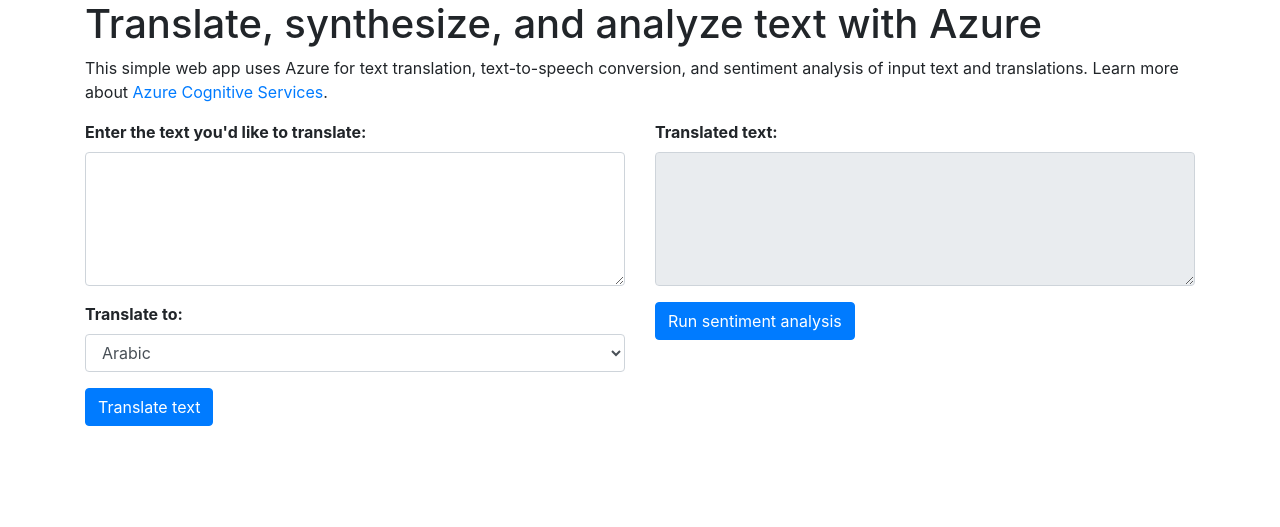
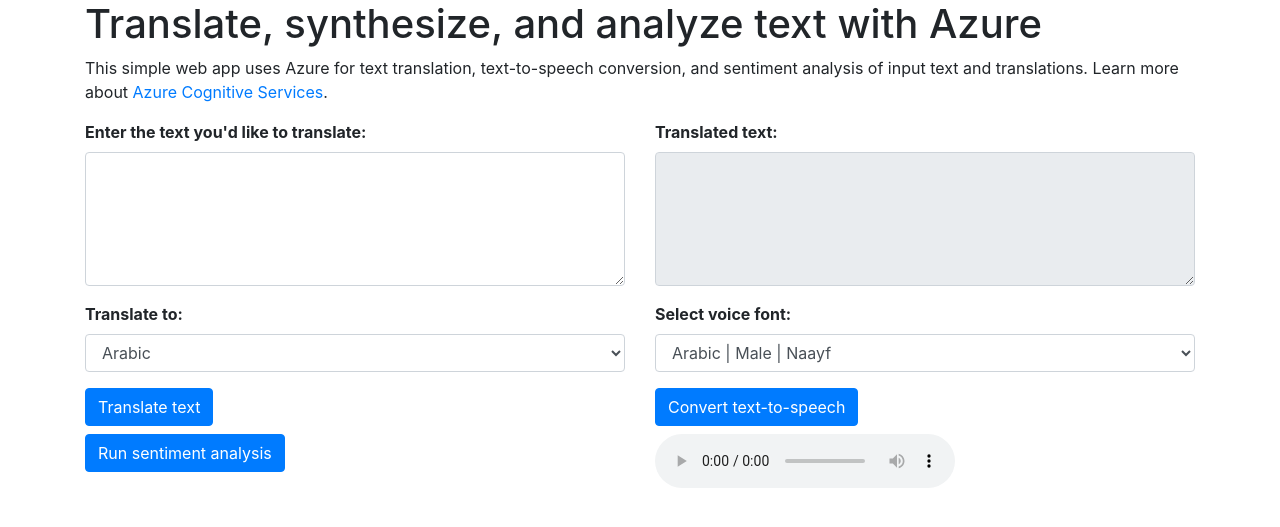
Before and after one commit to starmaerker/Flask_Translate, a Flask app: page / in a window 1280 px wide. Shown: the top 527 px of the page. Run offline with Flask 2, Linux system fonts and the light colour scheme; some libraries are stand-ins or nearby versions.

Commit message:
add text to speech

```diff
--- a/app.py
+++ b/app.py
@@ -33,4 +33,15 @@
     return jsonify(response)
 
 
-import translate, sentiment
+@app.route('/text-to-speech', methods=['POST'])
+def text_to_speech():
+    data = request.get_json()
+    text_input = data['text']
+    voice_font = data['voice']
+    tts = synthesize.TextToSpeech(text_input, voice_font)
+    tts.get_token()
+    audio_response = tts.save_audio()
+    return audio_response
+
+
+import translate, sentiment, synthesize
--- a/static/scripts/main.js
+++ b/static/scripts/main.js
@@ -167,4 +167,5 @@
       document.getElementById("select-voice").value = "(vi-VN, An)";
     }
   });
+
 });
--- a/templates/index.html
+++ b/templates/index.html
@@ -55,7 +55,11 @@
       </div>
 
       <!-- Start sentiment code-->
-
+    <button type="submit" class="btn btn-primary mb-2" id="sentiment-analysis">Run sentiment analysis</button></br>
+        <div id="sentiment" style="display: none">
+        <p>Sentiment scores are provided on a 1 point scale. The closer the sentiment score is to 1, indicates positive sentiment. The closer it is to 0, indicates negative sentiment.</p>
+        <strong>Sentiment score for input:</strong> <span id="input-sentiment"></span><br /><strong>Sentiment score for translation:</strong> <span id="translation-sentiment"></span>
+        </div>
       <!-- End sentiment code -->
 
     </form>
@@ -69,17 +73,62 @@
       </div>
 
       <!-- Start voice font selection code -->
-        <button type="submit" class="btn btn-primary mb-2" id="sentiment-analysis">Run sentiment analysis</button></br>
-        <div id="sentiment" style="display: none">
-        <p>Sentiment scores are provided on a 1 point scale. The closer the sentiment score is to 1, indicates positive sentiment. The closer it is to 0, indicates negative sentiment.</p>
-        <strong>Sentiment score for input:</strong> <span id="input-sentiment"></span><br /><strong>Sentiment score for translation:</strong> <span id="translation-sentiment"></span>
-        </div>
+        <div class="form-group">
+  <label for="select-voice"><strong>Select voice font:</strong></label>
+  <select class="form-control" id="select-voice">
+    <option value="(ar-SA, Naayf)">Arabic | Male | Naayf</option>
+    <option value="(ca-ES, HerenaRUS)">Catalan | Female | HerenaRUS</option>
+    <option value="(zh-CN, HuihuiRUS)">Chinese (Mainland) | Female | HuihuiRUS</option>
+    <option value="(zh-CN, Kangkang, Apollo)">Chinese (Mainland) | Male | Kangkang, Apollo</option>
+    <option value="(zh-HK, Tracy, Apollo)">Chinese (Hong Kong)| Female | Tracy, Apollo</option>
+    <option value="(zh-HK, Danny, Apollo)">Chinese (Hong Kong) | Male | Danny, Apollo</option>
+    <option value="(zh-TW, Yating, Apollo)">Chinese (Taiwan)| Female | Yaiting, Apollo</option>
+    <option value="(zh-TW, Zhiwei, Apollo)">Chinese (Taiwan) | Male | Zhiwei, Apollo</option>
+    <option value="(hr-HR, Matej)">Croatian | Male | Matej</option>
+    <option value="(en-US, AriaRUS)">English (US) | Female | AriaRUS</option>
+    <option value="(en-US, Guy24kRUS)">English (US) | Male | Guy24kRUS</option>
+    <option value="(en-IE, Sean)">English (IE) | Male | Sean</option>
+    <option value="(fr-FR, Julie, Apollo)">French | Female | Julie, Apollo</option>
+    <option value="(fr-FR, HortenseRUS)">French | Female | Julie, HortenseRUS</option>
+    <option value="(fr-FR, Paul, Apollo)">French | Male | Paul, Apollo</option>
+    <option value="(de-DE, Hedda)">German | Female | Hedda</option>
+    <option value="(de-DE, HeddaRUS)">German | Female | HeddaRUS</option>
+    <option value="(de-DE, Stefan, Apollo)">German | Male | Apollo</option>
+    <option value="(el-GR, Stefanos)">Greek | Male | Stefanos</option>
+    <option value="(he-IL, Asaf)">Hebrew (Isreal) | Male | Asaf</option>
+    <option value="(hi-IN, Kalpana, Apollo)">Hindi | Female | Kalpana, Apollo</option>
+    <option value="(hi-IN, Hemant)">Hindi | Male | Hemant</option>
+    <option value="(it-IT, LuciaRUS)">Italian | Female | LuciaRUS</option>
+    <option value="(it-IT, Cosimo, Apollo)">Italian | Male | Cosimo, Apollo</option>
+    <option value="(ja-JP, Ichiro, Apollo)">Japanese | Male | Ichiro</option>
+    <option value="(ja-JP, HarukaRUS)">Japanese | Female | HarukaRUS</option>
+    <option value="(ko-KR, HeamiRUS)">Korean | Female | Haemi</option>
+    <option value="(pt-BR, HeloisaRUS)">Portuguese (Brazil) | Female | HeloisaRUS</option>
+    <option value="(pt-BR, Daniel, Apollo)">Portuguese (Brazil) | Male | Daniel, Apollo</option>
+    <option value="(pt-PT, HeliaRUS)">Portuguese (Portugal) | Female | HeliaRUS</option>
+    <option value="(ru-RU, Irina, Apollo)">Russian | Female | Irina, Apollo</option>
+    <option value="(ru-RU, Pavel, Apollo)">Russian | Male | Pavel, Apollo</option>
+    <option value="(ru-RU, EkaterinaRUS)">Russian | Female | EkaterinaRUS</option>
+    <option value="(es-ES, Laura, Apollo)">Spanish | Female | Laura, Apollo</option>
+    <option value="(es-ES, HelenaRUS)">Spanish | Female | HelenaRUS</option>
+    <option value="(es-ES, Pablo, Apollo)">Spanish | Male | Pablo, Apollo</option>
+    <option value="(th-TH, Pattara)">Thai | Male | Pattara</option>
+    <option value="(tr-TR, SedaRUS)">Turkish | Female | SedaRUS</option>
+    <option value="(vi-VN, An)">Vietnamese | Male | An</option>
+  </select>
+</div>
 
       <!-- End voice font selection code -->
 
     </form>
 
     <!-- Add Speech Synthesis button and audio element -->
+    <button type="submit" class="btn btn-primary mb-2" id="text-to-speech">Convert text-to-speech</button>
+    <div id="audio-playback">
+    <audio id="audio" controls>
+    <source id="audio-source" type="audio/mpeg" />
+    </audio>
+    </div>
 
     <!-- End Speech Synthesis button -->
 
```
Also changed, not shown: synthesize.py (added, +50 -0 lines).
